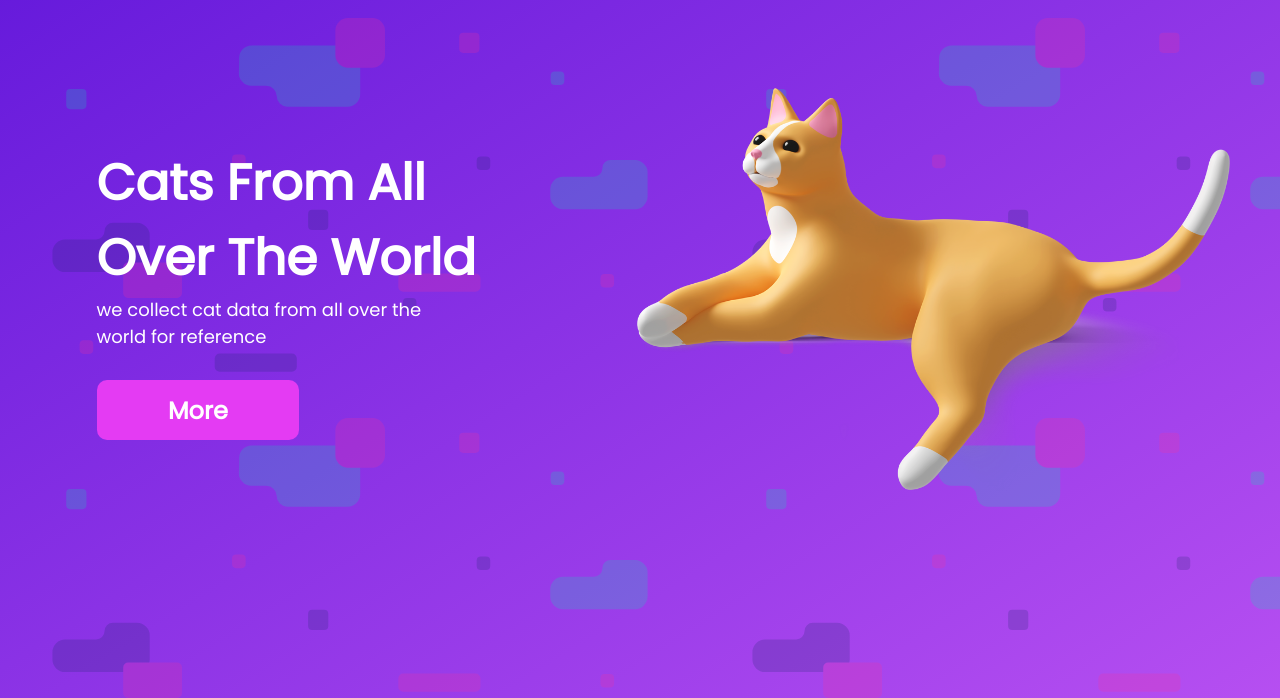
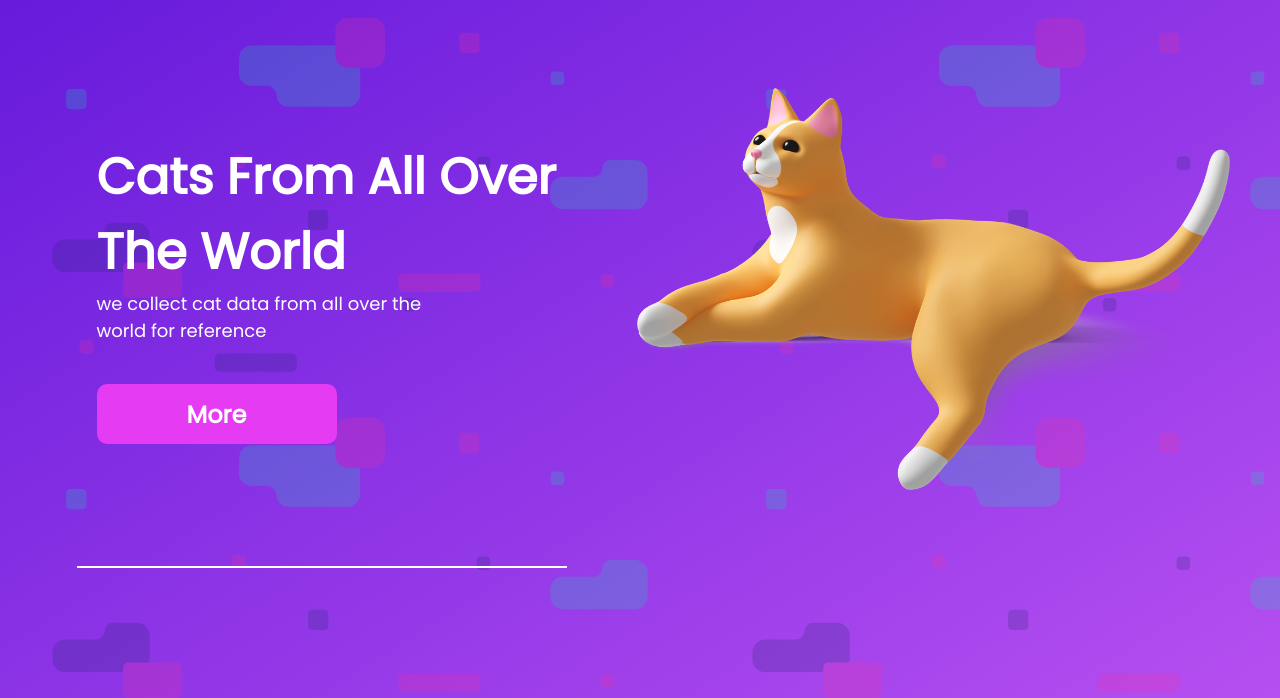
Before and after one commit to syeikhanritzmy/cat-find.github.io, a plain HTML site: page index.html in a window 1280 px wide. Shown: the part 102-800 px from the top of the page. Drawn offline with Linux system fonts and the light colour scheme.

Commit message:
add style border bottom

```diff
--- a/style.css
+++ b/style.css
@@ -113,23 +113,24 @@
   display: flex;
   margin: 0 40px;
   padding: 120px 20px;
+  border-bottom: 2px solid white;
 }
 .grid-content .content-1 {
   font-weight: 800;
   text-transform: capitalize;
   font-size: 50px;
-  width: 100%;
+  width: 500px;
   color: white;
 }
 .grid-content .content-2 {
-  margin-bottom: 30px;
+  margin-bottom: 40px;
   width: 80%;
   font-size: 18px;
   color: rgb(255, 255, 255);
 }
 
 .grid-content .button-content-3 {
-  width: 45%;
+  width: 240px;
   height: 60px;
   border-radius: 10px;
   outline: none;
```
